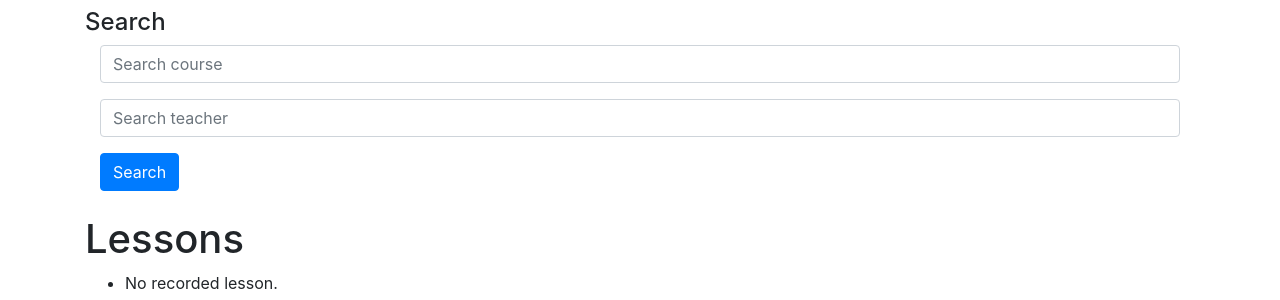
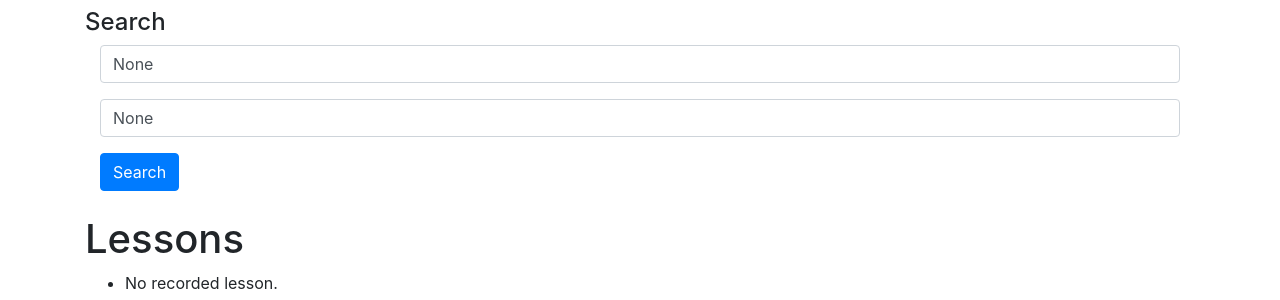
Before and after one commit to FerdiantJoshua/belajar_online, a Django app: page /learning/lessons/ in a window 1280 px wide. Shown: the part 56-356 px from the top of the page. Run offline with Django 3.2, Linux system fonts and the light colour scheme; the visitor is signed in with stand-in values (Sample User, id 1); data that the repository does not hold is empty; parts of the project's set-up code (start-up, migrations or seed data) failed here and were passed over; some libraries are stand-ins or nearby versions.

Commit message:
Improve course searching

```diff
--- a/learning/templates/learning/lesson_list.html
+++ b/learning/templates/learning/lesson_list.html
@@ -8,12 +8,12 @@
   <form class="form" method="get">
     <div class="form-group">
         <div class="col-xs-6">
-          <input name="course" class="form-control" placeholder="Search course">
+          <input name="course" class="form-control" placeholder="Search course" value="{{ form_init.course }}">
         </div>
     </div>
     <div class="form-group">
       <div class="col-xs-6">
-        <input name="teacher" class="form-control" placeholder="Search teacher">
+        <input name="teacher" class="form-control" placeholder="Search teacher" value="{{ form_init.teacher }}">
       </div>
     </div>
     <button type="submit" class="btn btn-primary" value="Search">Search</button>
--- a/learning/views.py
+++ b/learning/views.py
@@ -1,4 +1,5 @@
 from django.contrib.auth.mixins import LoginRequiredMixin
+from django.db.models import Q
 from django.shortcuts import render, get_object_or_404
 from django.urls import reverse_lazy, reverse
 from django.views import generic
@@ -20,19 +21,29 @@ class LessonListView(LoginRequiredMixin, generic.ListView):
         course_name = self.request.GET.get('course')
         teacher_name = self.request.GET.get('teacher')
         if course_name or teacher_name:
-            courses = Course.objects.filter(name=course_name)
+            courses = Course.objects.filter(name__icontains=course_name)
             course_ids = [] if not courses else list(map(lambda x: x.get('pk'), courses.values('pk')))
-            teachers = User.objects.filter(first_name=self.request.GET.get('teacher'))
+
+            teachers = User.objects.filter(
+                Q(first_name__icontains=teacher_name) |
+                Q(username__icontains=teacher_name) |
+                Q(last_name__icontains=teacher_name)
+            )
             teacher_ids = [] if not teachers else list(map(lambda x: x.get('pk'), teachers.values('pk')))
             if bool(course_name) and bool(teacher_name):
-                lessons = Lesson.objects.filter(course__in=course_ids).filter(teacher__in=teacher_ids)
+                lessons = Lesson.objects.filter(Q(course__in=course_ids) & Q(teacher__in=teacher_ids))
             elif bool(course_name):
-                lessons = Lesson.objects.filter(course__in=course_ids)
+                lessons = Lesson.objects.filter(Q(course__in=course_ids))
             else:
-                lessons = Lesson.objects.filter(teacher__in=teacher_ids)
+                lessons = Lesson.objects.filter(Q(teacher__in=teacher_ids))
         else:
             lessons = Lesson.objects.all()
         return lessons
+
+    def get_context_data(self, *, object_list=None, **kwargs):
+        context = super().get_context_data(object_list=object_list, **kwargs)
+        context['form_init'] = {'course': self.request.GET.get('course'), 'teacher': self.request.GET.get('teacher')}
+        return context
 
 
 class LessonCreateView(LoginRequiredMixin, generic.CreateView):
```
